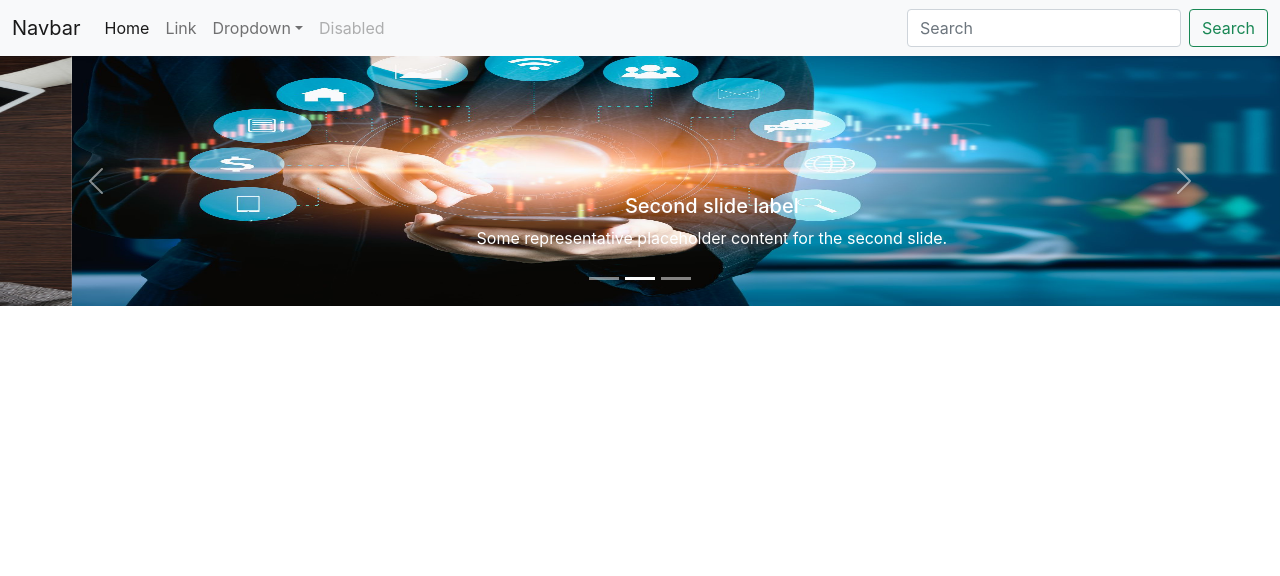
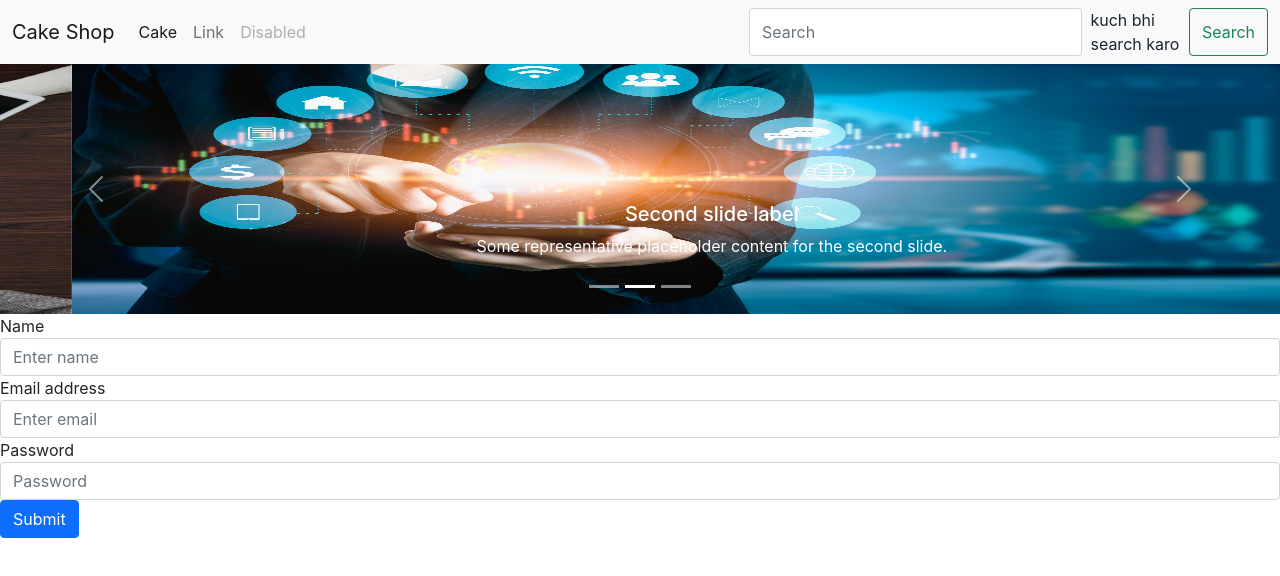
Before and after one commit to lavejeetneo/reactproject, a React (Create React App) app: page / in a window 1280 px wide. Shown: the top 576 px of the page. Built offline with nearby package versions, Linux system fonts and the light colour scheme.

Commit message:
props & state prectice

```diff
--- a/public/index.html
+++ b/public/index.html
@@ -28,7 +28,7 @@
 
     <!-- JavaScript Bundle with Popper -->
 
-    <script src="https://cdn.jsdelivr.net/npm/jquery@3.2.1/dist/jquery.min.js" crossorigin="anonymous"></script>
+    <script src="https://cdn.jsdelivr.net/npm/jquery@3.2.1/dist/jquery.min.js"></script>
     <script src="https://cdn.jsdelivr.net/npm/bootstrap@5.0.1/dist/js/bootstrap.bundle.min.js" integrity="sha384-gtEjrD/SeCtmISkJkNUaaKMoLD0//ElJ19smozuHV6z3Iehds+3Ulb9Bn9Plx0x4" crossorigin="anonymous"></script>
 
     <!-- JavaScript Bundle with Popper -->
--- a/src/App.js
+++ b/src/App.js
@@ -1,12 +1,18 @@
 import Carousal from "./Carousal";
 import Navbar from "./Navbar";
+import Signup from "./Signup";
 
 
 function App() {
+  let data = {
+    product : "Cake",
+    contact : 9876543210
+  }
   return (
     <div>
-      <Navbar/>
+      <Navbar p1="Cake Shop" data={data}>kota</Navbar>
       <Carousal/>
+      <Signup />
     </div>
   );
 }
--- a/src/Navbar.js
+++ b/src/Navbar.js
@@ -1,37 +1,40 @@
-let Navbar = ()=>{
+let Navbar = (props)=>{
+    console.log(props)
+
+    let searchString = 'kuch bhi search karo'
+    let search = (e) => {
+        e.preventDefault()
+        console.log(searchString);
+    }
+
+    let getSearchText = (e)=>{
+        searchString = e.target.value
+        console.log(searchString);
+    }
+
     return (
         <nav className="navbar navbar-expand-lg navbar-light bg-light">
             <div className="container-fluid">
-                <a className="navbar-brand" href="#">Navbar</a>
+                <a className="navbar-brand" href="#">{props.p1}</a>
                 <button className="navbar-toggler" type="button" data-bs-toggle="collapse" data-bs-target="#navbarSupportedContent" aria-controls="navbarSupportedContent" aria-expanded="false" aria-label="Toggle navigation">
                 <span className="navbar-toggler-icon"></span>
                 </button>
                 <div className="collapse navbar-collapse" id="navbarSupportedContent">
                 <ul className="navbar-nav me-auto mb-2 mb-lg-0">
                     <li className="nav-item">
-                    <a className="nav-link active" aria-current="page" href="#">Home</a>
+                    <a className="nav-link active" aria-current="page" href="#">{props.data.product}</a>
                     </li>
                     <li className="nav-item">
                     <a className="nav-link" href="#">Link</a>
-                    </li>
-                    <li className="nav-item dropdown">
-                    <a className="nav-link dropdown-toggle" href="#" id="navbarDropdown" role="button" data-bs-toggle="dropdown" aria-expanded="false">
-                        Dropdown
-                    </a>
-                    <ul className="dropdown-menu" aria-labelledby="navbarDropdown">
-                        <li><a className="dropdown-item" href="#">Action</a></li>
-                        <li><a className="dropdown-item" href="#">Another action</a></li>
-                        <li><hr className="dropdown-divider"/></li>
-                        <li><a className="dropdown-item" href="#">Something else here</a></li>
-                    </ul>
                     </li>
                     <li className="nav-item">
                     <a className="nav-link disabled" href="#" tabIndex="-1" aria-disabled="true">Disabled</a>
                     </li>
                 </ul>
                 <form className="d-flex">
-                    <input className="form-control me-2" type="search" placeholder="Search" aria-label="Search"/>
-                    <button className="btn btn-outline-success" type="submit">Search</button>
+                    <input className="form-control me-2" onChange={getSearchText} type="search" placeholder="Search" aria-label="Search"/>
+                    {searchString}
+                    <button className="btn btn-outline-success" onClick={search} type="submit">Search</button>
                 </form>
                 </div>
             </div>
--- /dev/null
+++ b/src/Signup.js
@@ -0,0 +1,51 @@
+import { Component } from "react";
+
+class Signup extends Component {
+    constructor() {
+        super()
+        this.state = {}
+    }
+
+    getName = (e)=>{
+        this.setState({
+            name:e.target.value
+        })
+    }
+
+    getEmail = (e)=>{
+        this.setState({
+            email:e.target.value
+        })
+    }
+
+    getPassword = (e)=>{
+        this.setState({
+            password:e.target.value
+        })
+    }
+
+    render() {
+        return (
+            <form>
+                <div class="form-group">
+                    <label for="signupName">Name</label>
+                    <input type="text" onChange={this.getName} class="form-control" id="signupName" placeholder="Enter name"/>
+                    {this.state.name}
+                </div>
+                <div class="form-group">
+                    <label for="signupEmail">Email address</label>
+                    <input type="email" onChange={this.getEmail} class="form-control" id="signupEmail" aria-describedby="emailHelp" placeholder="Enter email"/>
+                    {this.state.email}
+                </div>
+                <div class="form-group">
+                    <label for="signupPassword">Password</label>
+                    <input type="password" onChange={this.getPassword} class="form-control" id="signupPassword" placeholder="Password"/>
+                    {this.state.password}
+                </div>
+                <button type="submit" class="btn btn-primary">Submit</button>
+            </form>
+        )
+    }
+}
+
+export default Signup
```
